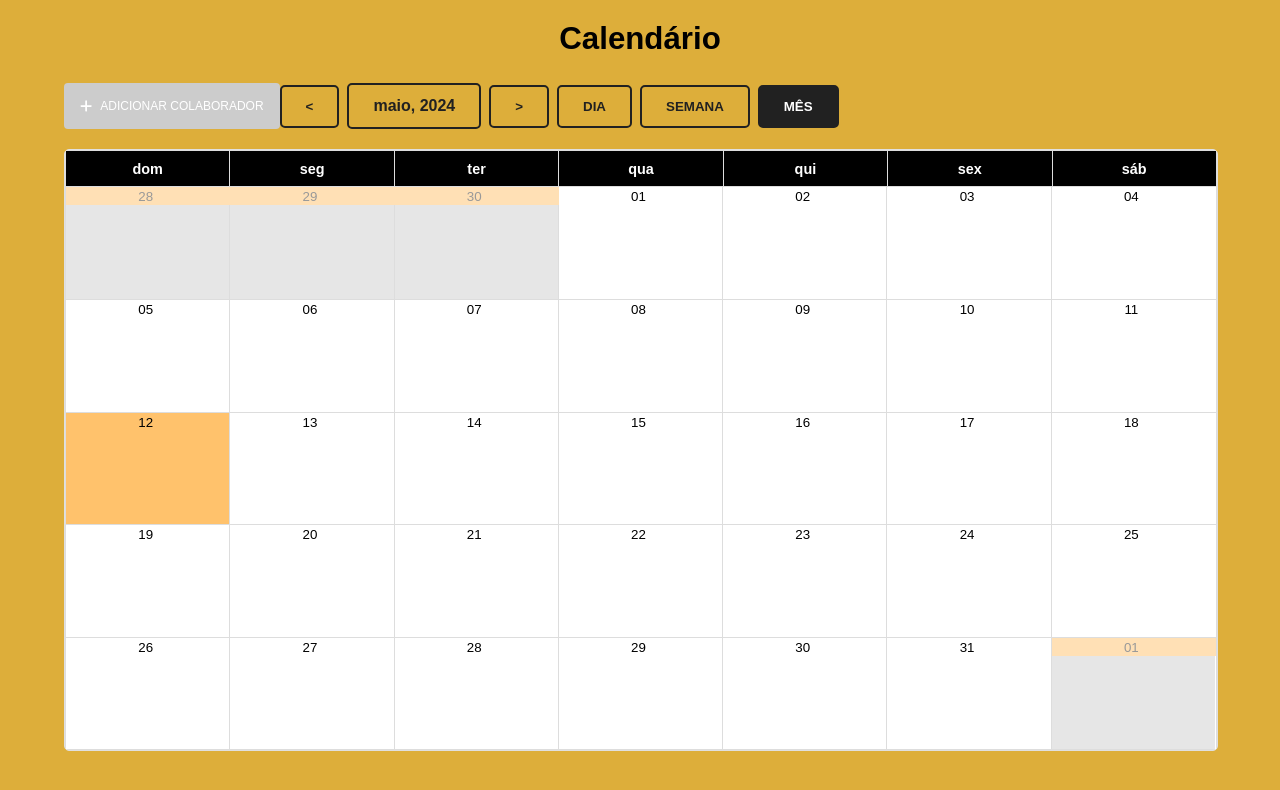
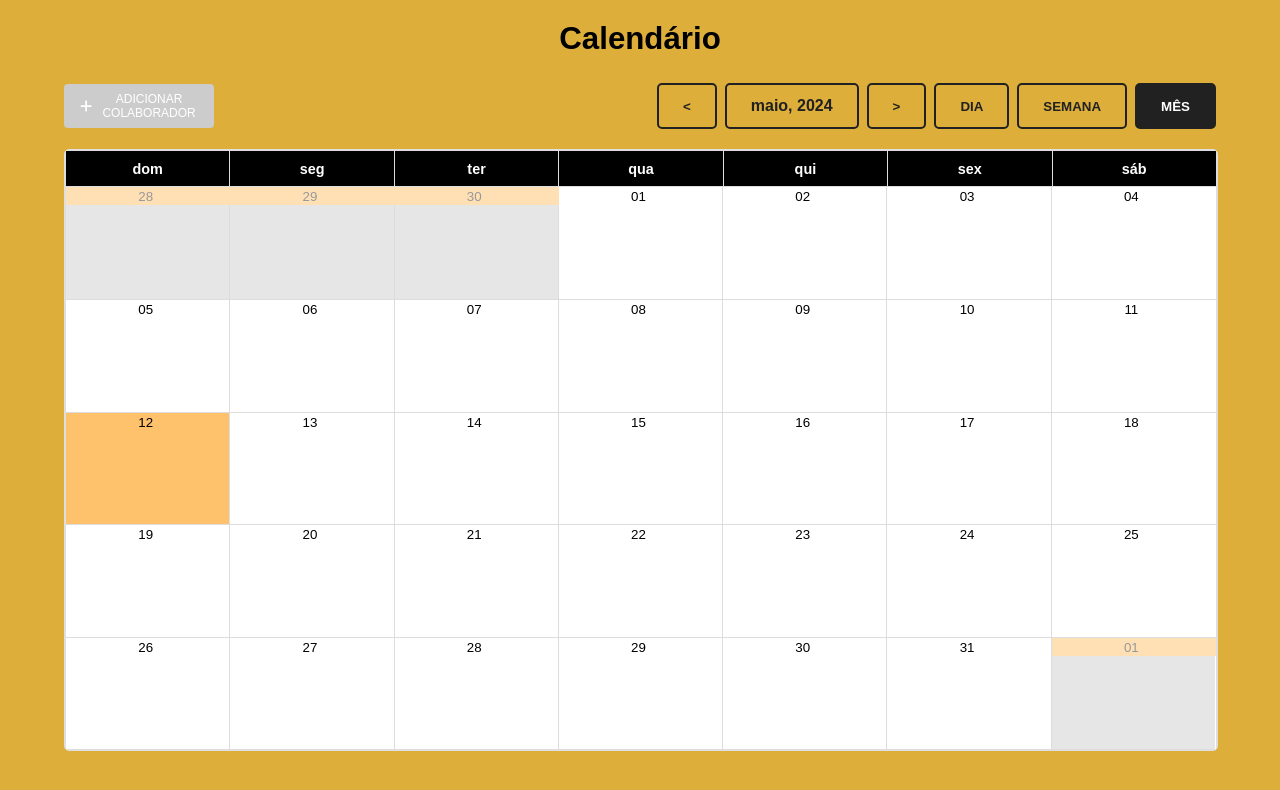
Before and after one commit to ICEI-PUC-Minas-PMV-ADS/pmv-ads-2024-1-e5-proj-homeoffice-organizer-t6, a React (Create React App) app in the folder codigo-fonte/frontend/: page /calendar in a window 1280 px wide. Shown: the top 790 px of the page. Built offline with nearby package versions, Linux system fonts and the light colour scheme; no server answers.

Commit message:
add toastify

```diff
--- a/codigo-fonte/frontend/src/Calendar/Calendar.css
+++ b/codigo-fonte/frontend/src/Calendar/Calendar.css
@@ -1,21 +1,22 @@
 .toolbar-container {
     display: flex;
-    justify-content: space-between;
+    justify-content: center;
     margin-bottom: 20px;
-    margin-right: 20px;
 }
 
-.left-button {
+.left-buttons {
     margin-right: auto;
 }
 
 .right-buttons {
     display: flex;
-    align-items: center;
 }
 
 .toolbar {
     display: flex;
+    justify-content: space-between;
+    align-items: center;
+    width: 100%;
 }
 
 .navigation-info {
--- a/codigo-fonte/frontend/src/Calendar/Calendar.js
+++ b/codigo-fonte/frontend/src/Calendar/Calendar.js
@@ -71,7 +71,9 @@ const MyCalendar = () => {
             <h2>Calendário</h2>
             <div className="toolbar-container">
                 <div className="toolbar">
-                    <NewCollaboratorButton onClick={openModal} className="left-button"/>
+                    <div className="left-buttons">
+                        <NewCollaboratorButton onClick={openModal} className="left-button"/>
+                    </div>
                     <div className="right-buttons">
                         <button className="toolbar-button" onClick={onPrevClick}>{'<'}</button>
                         <div className="navigation-info">{currentNavigation}</div>
--- a/codigo-fonte/frontend/src/Login/Login.js
+++ b/codigo-fonte/frontend/src/Login/Login.js
@@ -2,7 +2,8 @@ import React, { useState } from 'react';
 import axios from 'axios';
 import './Login.css';
 import Navbar from "../NavBar/NavBar";
-import { Link, useNavigate } from 'react-router-dom';
+import { useNavigate } from 'react-router-dom';
+import {showToast} from "../ToastContainer";
 
 function Login() {
   const [email, setEmail] = useState('');
@@ -18,10 +19,10 @@ function Login() {
         email,
         password
       });
-      console.log('Login bem-sucedido:', response.data);
+      showToast('Operação realizada com sucesso!', 'success');
       navigate('/home');
     } catch (error) {
-      setError('Credenciais inválidas');
+      showToast('Credenciais inválidas!', 'error');
     }
 
   };
--- a/codigo-fonte/frontend/src/NewCollaborator/NewCollaboratorButton.css
+++ b/codigo-fonte/frontend/src/NewCollaborator/NewCollaboratorButton.css
@@ -7,6 +7,7 @@
     font-size: 14px;
     display: flex;
     align-items: center;
+    width: 150px;
 }
 
 .new-collaborator-button .icon {
--- /dev/null
+++ b/codigo-fonte/frontend/src/ToastContainer.js
@@ -0,0 +1,15 @@
+import { Bounce, toast } from "react-toastify";
+
+export const showToast = (message, type) => {
+    return toast[type](message, {
+        position: "top-right",
+        autoClose: 4000,
+        hideProgressBar: false,
+        closeOnClick: true,
+        pauseOnHover: false,
+        draggable: true,
+        progress: undefined,
+        theme: "light",
+        transition: Bounce,
+    });
+};
--- a/codigo-fonte/frontend/src/index.js
+++ b/codigo-fonte/frontend/src/index.js
@@ -1,5 +1,7 @@
 import React from 'react';
 import ReactDOM from 'react-dom/client';
+import { ToastContainer } from 'react-toastify';
+import 'react-toastify/dist/ReactToastify.css';
 import './index.css';
 import App from './App';
 import reportWebVitals from './reportWebVitals';
@@ -8,10 +10,8 @@ const root = ReactDOM.createRoot(document.getElementById('root'));
 root.render(
   <React.StrictMode>
     <App />
+    <ToastContainer />
   </React.StrictMode>
 );
 
-// If you want to start measuring performance in your app, pass a function
-// to log results (for example: reportWebVitals(console.log))
-// or send to an analytics endpoint. Learn more: https://bit.ly/CRA-vitals
 reportWebVitals();
```
